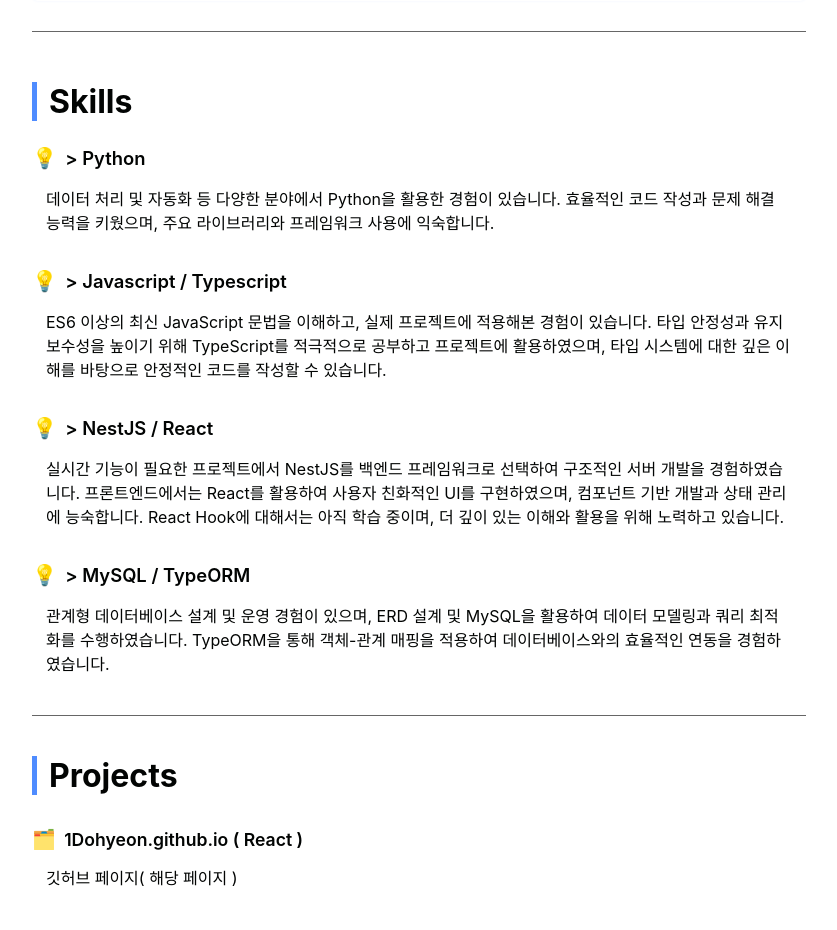
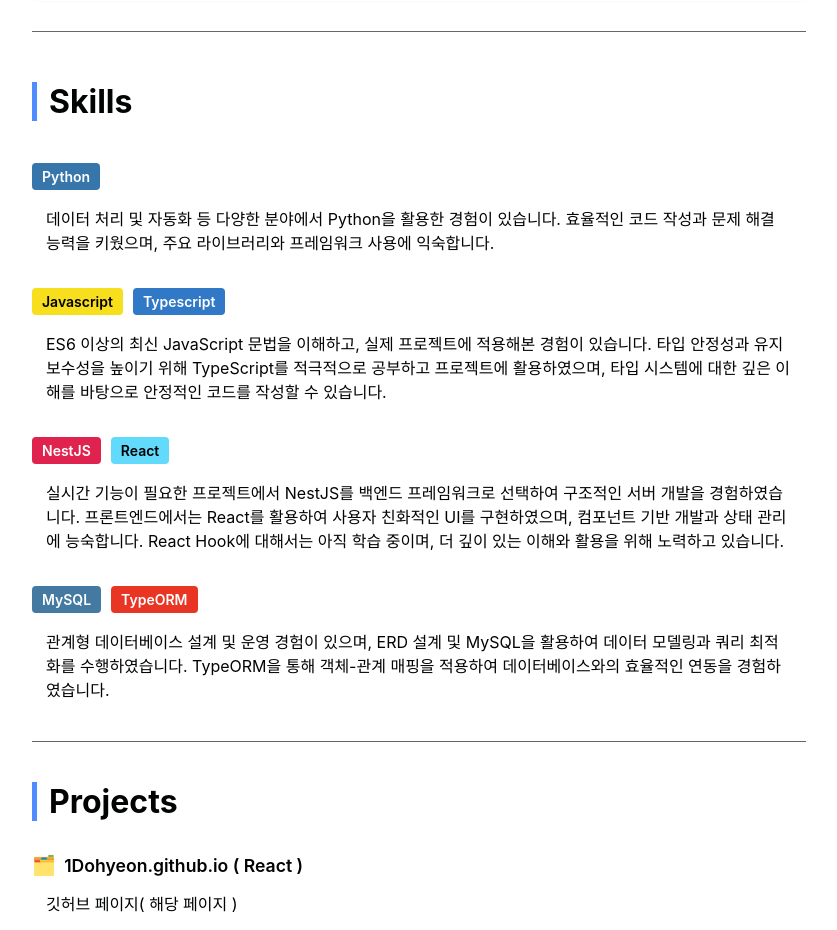
Before and after one commit to 1Dohyeon/1Dohyeon.github.io, a React (Create React App) app: page /#/about-me in a window 1280 px wide. Shown: the part 820-1750 px from the top of the page, without its empty margins (221-1058 px from the left). Built offline with nearby package versions, Linux system fonts and the light colour scheme; a web font is replaced by a local one.

Commit message:
update: skill section

```diff
--- a/src/components/SkillSection.tsx
+++ b/src/components/SkillSection.tsx
@@ -5,25 +5,38 @@ const SkillSection = () => {
     return (
         <section className="skill-section">
             <h3>Skills</h3>
-            <h5>{">"} Python</h5>
+            <div className="dual-skill">
+                {" "}
+                <h6>Python</h6>
+            </div>
+
             <p>
                 데이터 처리 및 자동화 등 다양한 분야에서 Python을 활용한 경험이 있습니다. 효율적인 코드 작성과 문제 해결
                 능력을 키웠으며, 주요 라이브러리와 프레임워크 사용에 익숙합니다.
             </p>
-            <h5>{">"} Javascript / Typescript</h5>
+            <div className="dual-skill">
+                <h6 className="javascript">Javascript</h6>
+                <h6 className="typescript">Typescript</h6>
+            </div>
             <p>
                 ES6 이상의 최신 JavaScript 문법을 이해하고, 실제 프로젝트에 적용해본 경험이 있습니다. 타입 안정성과
                 유지보수성을 높이기 위해 TypeScript를 적극적으로 공부하고 프로젝트에 활용하였으며, 타입 시스템에 대한
                 깊은 이해를 바탕으로 안정적인 코드를 작성할 수 있습니다.
             </p>
-            <h5>{">"} NestJS / React</h5>
+            <div className="dual-skill">
+                <h6 className="nestjs">NestJS</h6>
+                <h6 className="react">React</h6>
+            </div>
             <p>
                 실시간 기능이 필요한 프로젝트에서 NestJS를 백엔드 프레임워크로 선택하여 구조적인 서버 개발을
                 경험하였습니다. 프론트엔드에서는 React를 활용하여 사용자 친화적인 UI를 구현하였으며, 컴포넌트 기반
                 개발과 상태 관리에 능숙합니다. React Hook에 대해서는 아직 학습 중이며, 더 깊이 있는 이해와 활용을 위해
                 노력하고 있습니다.
             </p>
-            <h5>{">"} MySQL / TypeORM</h5>
+            <div className="dual-skill">
+                <h6 className="mysql">MySQL</h6>
+                <h6 className="typeorm">TypeORM</h6>
+            </div>
             <p>
                 관계형 데이터베이스 설계 및 운영 경험이 있으며, ERD 설계 및 MySQL을 활용하여 데이터 모델링과 쿼리
                 최적화를 수행하였습니다. TypeORM을 통해 객체-관계 매핑을 적용하여 데이터베이스와의 효율적인 연동을
--- a/src/styles/SkillSection.css
+++ b/src/styles/SkillSection.css
@@ -14,23 +14,76 @@
     font-weight: 700;
 }
 
-.skill-section h5 {
+.skill-section h6 {
     margin-top: 24px;
     margin-bottom: 6px;
-    font-size: 1.15rem;
     display: flex;
     align-items: center;
     gap: 8px;
     font-weight: 600;
+    color: #fff;
 }
 
-.skill-section h5::before {
+/* .skill-section h5::before {
     content: "💡";
     font-size: 1.1em;
-}
+} */
 
 .skill-section p {
     font-size: 1rem;
     border-radius: 6px;
     padding: 10px 14px;
 }
+
+.dual-skill {
+    display: flex;
+    gap: 10px;
+}
+
+/* Python */
+.skill-section h6:first-of-type {
+    background: #3776ab;
+    padding: 5px 10px;
+    border-radius: 4px;
+}
+
+/* JavaScript & TypeScript */
+.skill-section h6.javascript {
+    background: #f7df1e;
+    color: #000;
+    padding: 5px 10px;
+    border-radius: 4px;
+}
+
+.skill-section h6.typescript {
+    background: #3178c6;
+    padding: 5px 10px;
+    border-radius: 4px;
+}
+
+/* NestJS & React */
+.skill-section h6.nestjs {
+    background: #e0234e;
+    padding: 5px 10px;
+    border-radius: 4px;
+}
+
+.skill-section h6.react {
+    background: #61dafb;
+    color: #000;
+    padding: 5px 10px;
+    border-radius: 4px;
+}
+
+/* MySQL & TypeORM */
+.skill-section h6.mysql {
+    background: #4479a1;
+    padding: 5px 10px;
+    border-radius: 4px;
+}
+
+.skill-section h6.typeorm {
+    background: #e83524;
+    padding: 5px 10px;
+    border-radius: 4px;
+}
```
